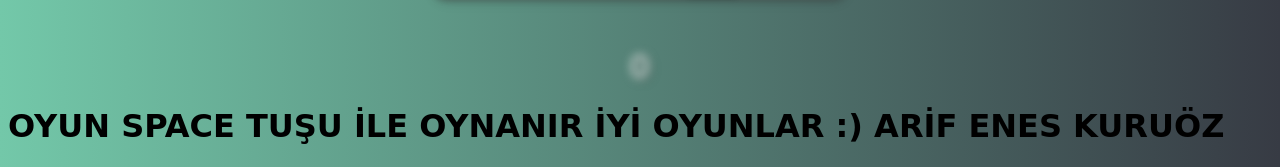
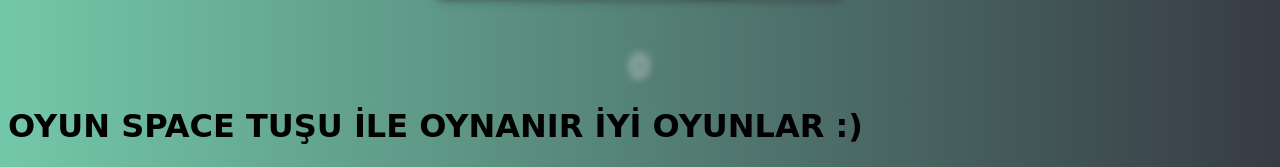
Before and after one commit to Karifenes/Flippy-Bird-, a plain HTML site: page Flappy Bird Oyun Yapımı/index.html in a window 1280 px wide. Shown: the part 662-829 px from the top of the page. Drawn offline with Linux system fonts and the light colour scheme.

Commit message:
Update index.html

```diff
--- a/Flappy Bird Oyun Yapımı/index.html
+++ b/Flappy Bird Oyun Yapımı/index.html
@@ -24,5 +24,5 @@
 <h1>
     OYUN SPACE TUŞU İLE OYNANIR İYİ OYUNLAR :)
 
-            ARİF ENES KURUÖZ
+
 </h1>
```
